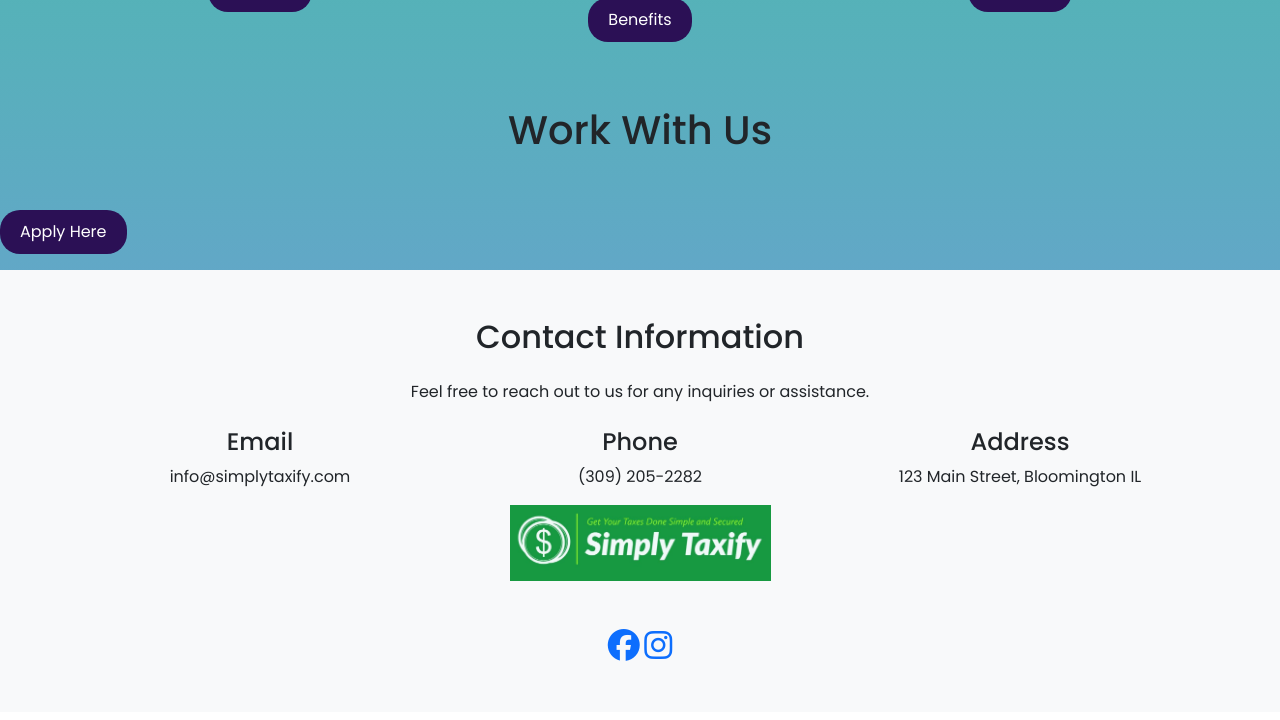
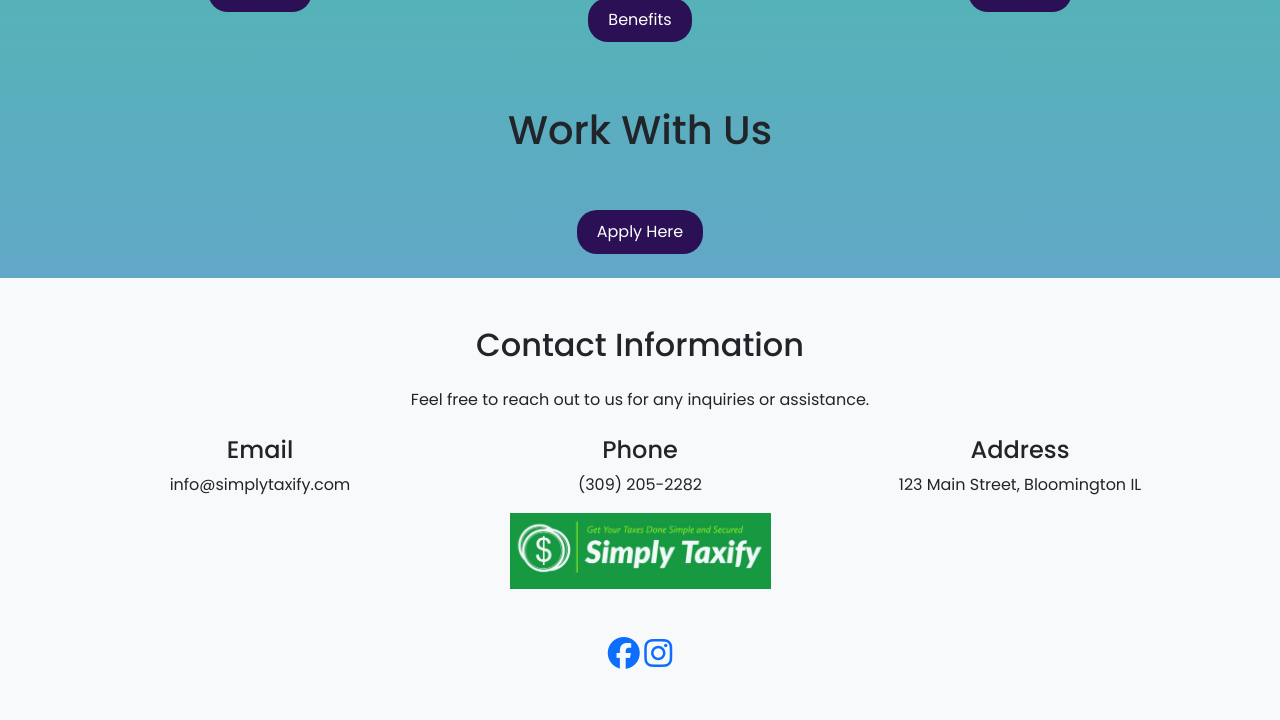
Before and after one commit to Vedha-Garapati/FBLA-Website-Coding-and-Development, a Django app: page /work in a window 1280 px wide. Shown: the part 1417-2137 px from the top of the page. Before the commit the page ends 2078 px from the top, so only its background shows below. Run offline with Django 5.2, Linux system fonts and the light colour scheme.

Commit message:
Centered Apply Button

```diff
--- a/templates/app.html
+++ b/templates/app.html
@@ -146,9 +146,12 @@
         </div>
 
         <h1 class="p-5 text-center" data-aos="zoom-in">Work With Us</h1>
-        <a href="apply">
-            <button type="button" class="custom-button mb-3">Apply Here</button>
-        </a>
+        <div class="d-flex justify-content-center">
+            <a href="apply">
+                <button type="button" class="custom-button mb-4">Apply Here</button>
+            </a>
+        </div>
+
 
 
 
```
